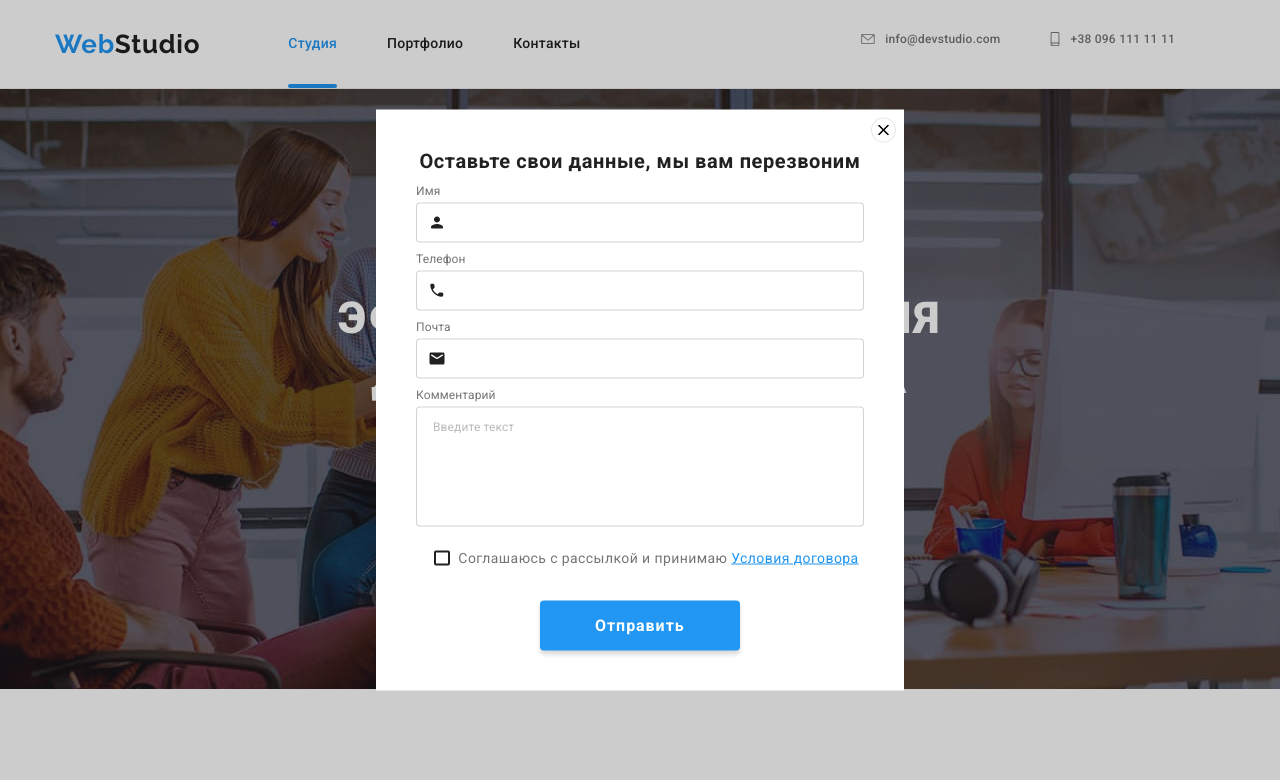
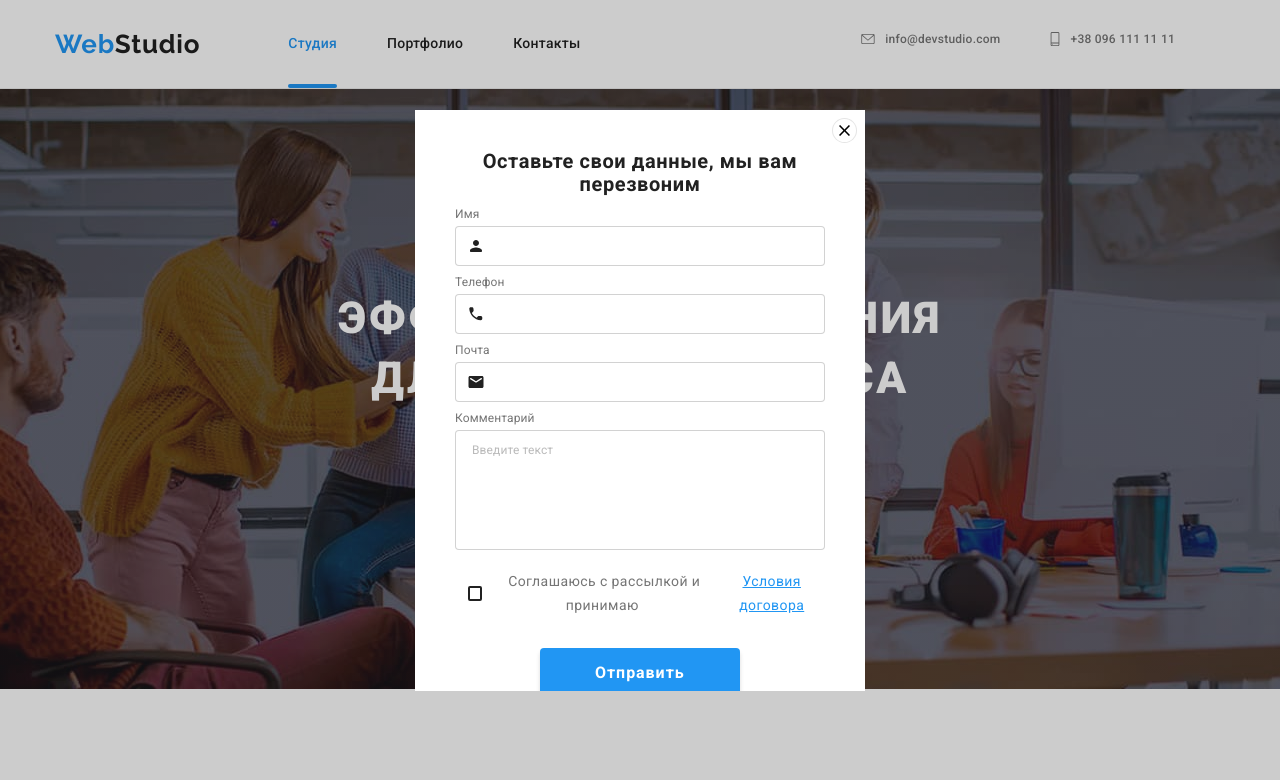
Before and after one commit to Kosano20/goit-markup-hw-08, a plain HTML site: page index.html in a window 1280 px wide. Both pictures are taken after a click on the button "Заказать услугу". Shown: the top 780 px of the page. Drawn offline with nearby package versions, Linux system fonts and the light colour scheme; files that its build step writes are made by us from their sources.

Commit message:
Update _modal.scss

```diff
--- a/sass/components/_modal.scss
+++ b/sass/components/_modal.scss
@@ -4,9 +4,9 @@
   left: 50%;
   transform: translate(-50%, -50%);
   width: 95vw;
-  width: 450px;
+  max-width: 450px;
   height: 96vh;
-  height: 609px;
+  max-height: 609px;
   overflow: auto;
   background-color: #ffffff;
   padding: 40px;
```
